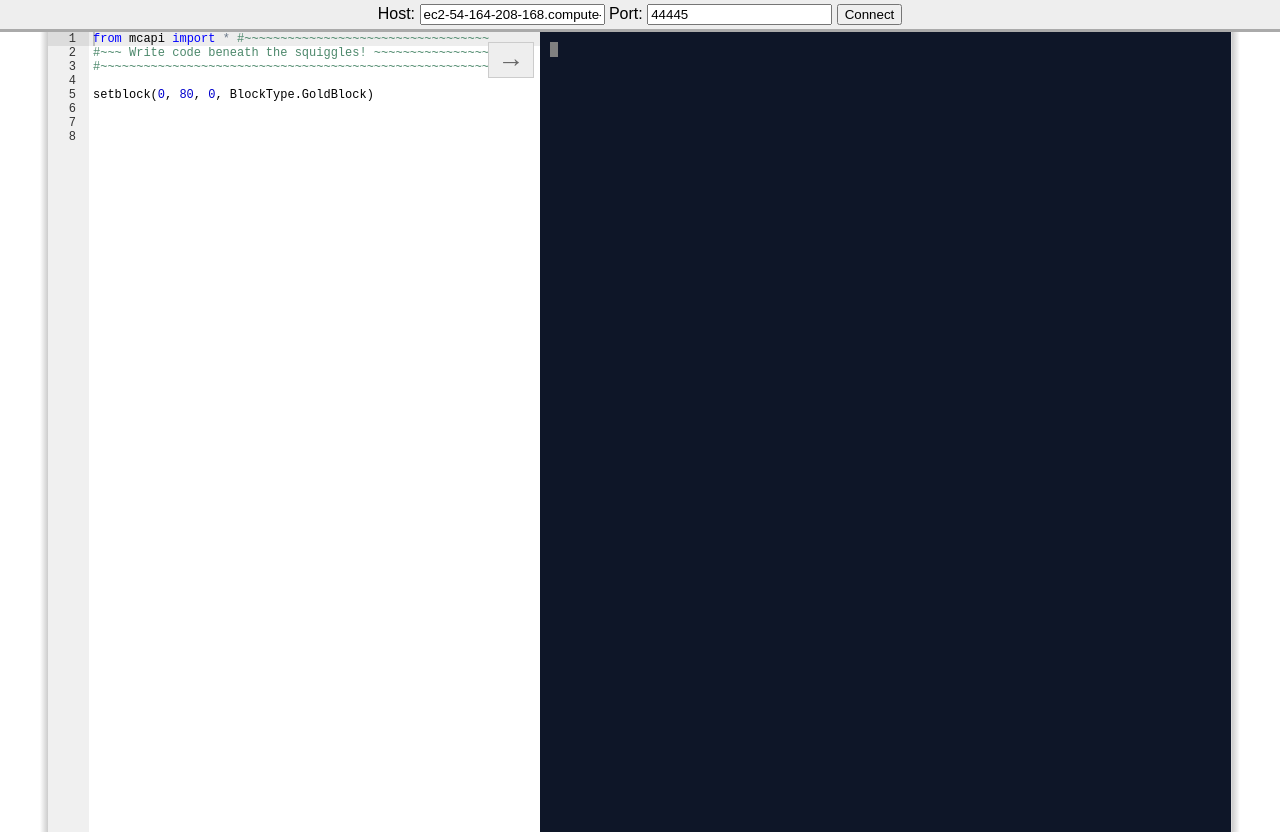
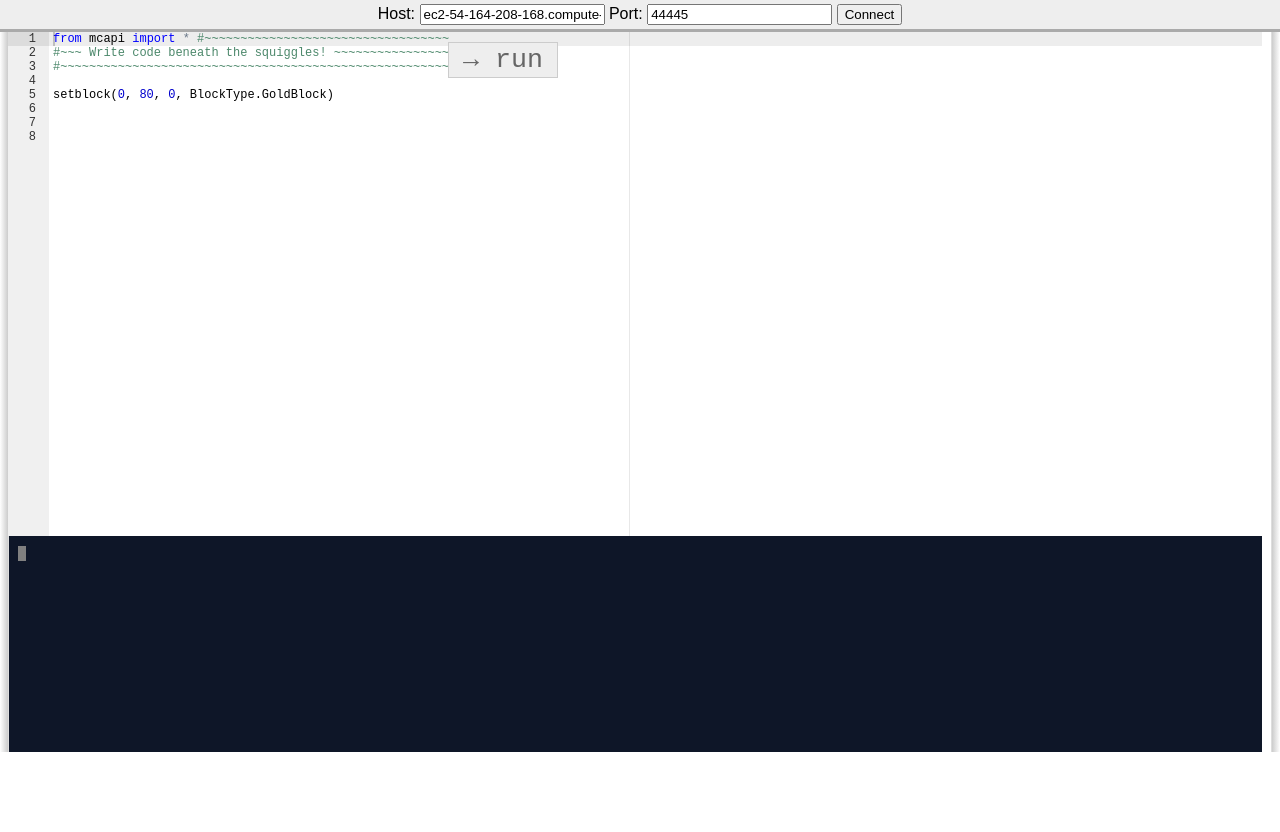
Before and after one commit to gamestartdev/mponline, a website: page client/index.html in a window 1280 px wide. After the commit the page ends 800 px from the top, so only its background shows below. Drawn offline with Linux system fonts and the light colour scheme.

Commit message:
usability updates to client. hopefully easier to read output.

```diff
--- a/client/index.html
+++ b/client/index.html
@@ -6,13 +6,13 @@
     <style type="text/css">
     html, body {height: 100%;margin:0}
     #connectbar {padding: 4px; margin: 0 auto; text-align: center; background:#EEE;border-bottom:3px solid #AAA;font-family: sans-serif;}
-    #main {background:#FFF;margin:0 auto;height:100%;width:1200px;position:relative}
+    #main {background:#FFF;margin:0 auto;height:90%;width:100%;position:relative}
     #resize-left {border-right:1px solid #DDD;background:#EEE;background:-webkit-linear-gradient(right,#CCC,#FFF);background:-moz-linear-gradient(right,#CCC,#FFF);background:-ms-linear-gradient(right,#CCC,#FFF);background:-o-linear-gradient(right,#CCC,#FFF);background:linear-gradient(right,#CCC,#FFF);filter:progid:DXImageTransform.Microsoft.Gradient(StartColorStr='#FFFFFF', EndColorStr='#CCCCCC', GradientType=1);width:8px;position:absolute;height:100%;left:0;top:0;z-index:1}
   	#resize-right {border-left:1px solid #DDD;background:#F8F8F8;background:-webkit-linear-gradient(left,#CCC,#FFF);background:-moz-linear-gradient(left,#CCC,#FFF);background:-ms-linear-gradient(left,#CCC,#FFF);background:-o-linear-gradient(left,#CCC,#FFF);background:linear-gradient(left,#CCC,#FFF);filter:progid:DXImageTransform.Microsoft.Gradient(StartColorStr='#CCCCCC', EndColorStr='#FFFFFF', GradientType=1);width:8px;cursor:e-resize;position:absolute;height:100%;top:0;right:0;z-index:1}
-  	#content-workspace {position:absolute;width:1184px;height:100%;left:8px;bottom:0;}
-    #editor {position:absolute;width:492px;height:100%;left:0;bottom:0;font-family: monospace;}
+  	#content-workspace {position:absolute;width:98%;height:100%;left:8px;bottom:0;}
+    #editor {width:100%;height:70%;position:relative;left:0;bottom:0;font-family: monospace;}
   	#runbutton {cursor:pointer;position:absolute;left:440px;top:10px;font-family: monospace; z-index: 10; border: 1px solid #ccc; background-color: #eee; color: #666; padding: 2px 14px 2px 14px; font-size: 20pt;}
-    #console {background:#0E1628;width:692px;height:100%;position:absolute;right:0;bottom:0;font-family: monospace; font-size: 10pt; color: white;}
+    #console {background:#0E1628;width:100%;height:30%;position:relative;right:0;bottom:0;font-family: monospace; font-size: 10pt; color: white;}
     .jqconsole {padding: 10px;}
     .jqconsole-cursor {background-color: gray;}
     .jqconsole-blurred .jqconsole-cursor {background-color: #666;}
@@ -37,7 +37,7 @@
     <div id="main" unselectable="">
       <div id="resize-left"></div>
       <div id="content-workspace">
-        <div id="runbutton">&rarr;</div>
+        <div id="runbutton">&rarr; run</div>
         <div id="editor">from mcapi import *	#~~~~~~~~~~~~~~~~~~~~~~~~~~~~~~~~~~
 #~~~ Write code beneath the squiggles! ~~~~~~~~~~~~~~~~~~~~
 #~~~~~~~~~~~~~~~~~~~~~~~~~~~~~~~~~~~~~~~~~~~~~~~~~~~~~~~~~~
```
